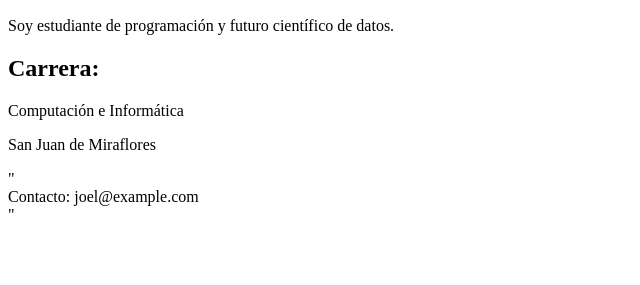
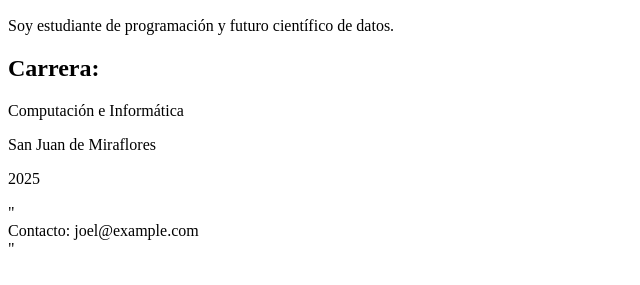
Before and after one commit to AndSyncX/git-basico-avanzado, a plain HTML site: page index.html in a window 1280 px wide. Shown: the part 111-396 px from the top of the page, without its empty margins (0-640 px from the left). Drawn offline with Linux system fonts and the light colour scheme.

Commit message:
Agregando año

```diff
--- a/index.html
+++ b/index.html
@@ -10,5 +10,6 @@
     <h2>Carrera:</h2>
     <p>Computación e Informática</p>
     <p>San Juan de Miraflores</p>
+    <p>2025</p>
 </body>
 </html>"<footer>Contacto: joel@example.com</footer>"
```
